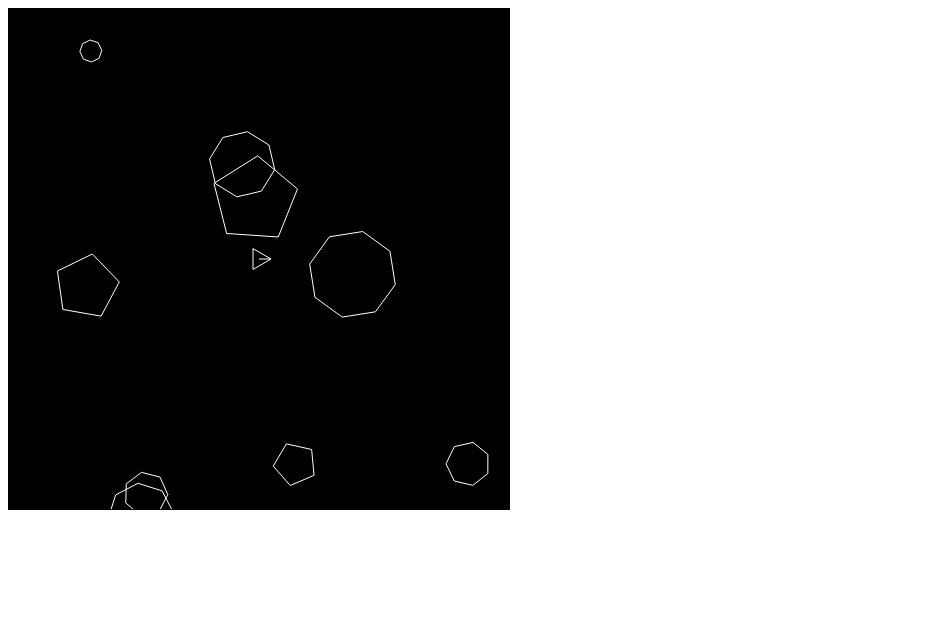
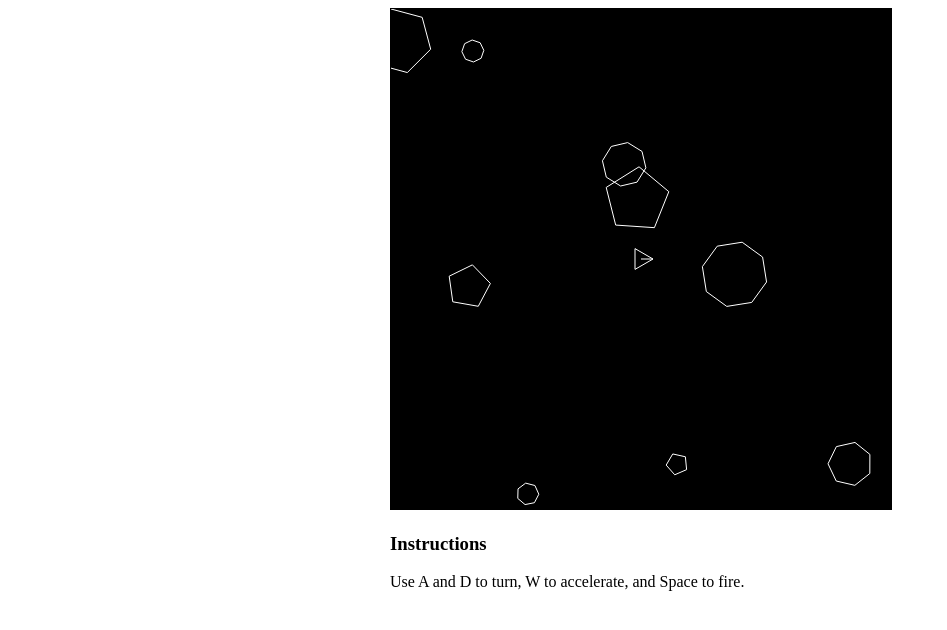
Before and after one commit to heated/Asteroids, a plain HTML site: page index.html in a window 1280 px wide. Shown: the whole page, without its empty margins (0-947 px from the left). Drawn offline with nearby package versions, Linux system fonts and the light colour scheme.

Commit message:
Prettified index a bit.

```diff
--- a/index.html
+++ b/index.html
@@ -3,29 +3,23 @@
   <head>
     <meta charset="utf-8">
     <meta http-equiv="X-UA-Compatible" content="chrome=1">
+    <meta name="viewport" content="width=device-width, initial-scale=1, user-scalable=no">
 
+    <script src="http://ajax.googleapis.com/ajax/libs/jquery/1/jquery.js"></script>
     <script src="javascripts/keymaster.js"></script>
     <script src="javascripts/moving_object.js"></script>
     <script src="javascripts/asteroid.js"></script>
     <script src="javascripts/bullet.js"></script>
     <script src="javascripts/ship.js"></script>
     <script src="javascripts/game.js"></script>
+    <link rel="stylesheet" type="text/css" href="stylesheets/asteroids.css">
 
     <title>Asteroids</title>
   </head>
   <body>
-    <script>
-      var canvas = document.createElement('canvas');
-      canvas.width  = Asteroids.BOARDSIZE[0];
-      canvas.height = Asteroids.BOARDSIZE[1];
-      canvas.style.border = "1px solid";
-      canvas.style.backgroundColor = "black";
-
-      document.body.appendChild(canvas);
-      var ctx = canvas.getContext("2d");
-
-      steve = new Asteroids.Game(ctx);
-      steve.start();
-    </script>
+    <div class="centered" id="main">
+      <h3>Instructions</h3>
+      Use A and D to turn, W to accelerate, and Space to fire.
+    </div>
   </body>
 </html>
--- a/javascripts/asteroid.js
+++ b/javascripts/asteroid.js
@@ -31,7 +31,7 @@
     var pos = pos || [x, y];
     var vel = [xSpd, ySpd];
     var rotSpd = (Math.random() - 0.5) / 10;
-    var mass = mass || (1 + (Math.random() * 4) | 0);
+    var mass = mass || (1 + (Math.random() * 3) | 0);
 
     return new Asteroid(pos, vel, rotSpd, mass, game);
   };
--- a/javascripts/game.js
+++ b/javascripts/game.js
@@ -33,10 +33,11 @@
     },
 
     draw: function() {
-      this.ctx.clearRect(0, 0, BOARDSIZE[0], BOARDSIZE[1]);
+      var ctx = this.ctx;
+      ctx.clearRect(0, 0, BOARDSIZE[0], BOARDSIZE[1]);
 
       this.entities().forEach(function(entity) {
-        entity.draw(this.ctx);
+        entity.draw(ctx);
       })
     },
 
@@ -64,7 +65,7 @@
       var that = this;
       this.asteroids.forEach(function(asteroid) {
         if (asteroid.isCollidedWith(player)) {
-          that.lose();
+          //that.lose();
         }
       });
     },
@@ -122,3 +123,16 @@
     }
   }
 })(this);
+
+$(function() {
+  var canvas = $('<canvas id="game">')[0];
+
+  canvas.width  = Asteroids.BOARDSIZE[0];
+  canvas.height = Asteroids.BOARDSIZE[1];
+
+  $('#main').prepend(canvas);
+  var ctx = canvas.getContext("2d");
+
+  var game = new Asteroids.Game(ctx);
+  game.start();
+});
--- a/javascripts/ship.js
+++ b/javascripts/ship.js
@@ -25,7 +25,7 @@
     return new Asteroids.Bullet(this.pos.slice(0), bullet_vel, this.game);
   }
 
-  Ship.prototype.draw = function() {
+  Ship.prototype.draw = function(ctx) {
     ctx.strokeStyle = this.color;
     ctx.beginPath();
     ctx.moveTo(this.pos[0] - 30, this.pos[1] - 30);
--- /dev/null
+++ b/stylesheets/asteroids.css
@@ -0,0 +1,9 @@
+.centered {
+  width: 500px;
+  margin: 0 auto;
+}
+
+#game {
+  background: black;
+  border: 1px solid;
+}
```
